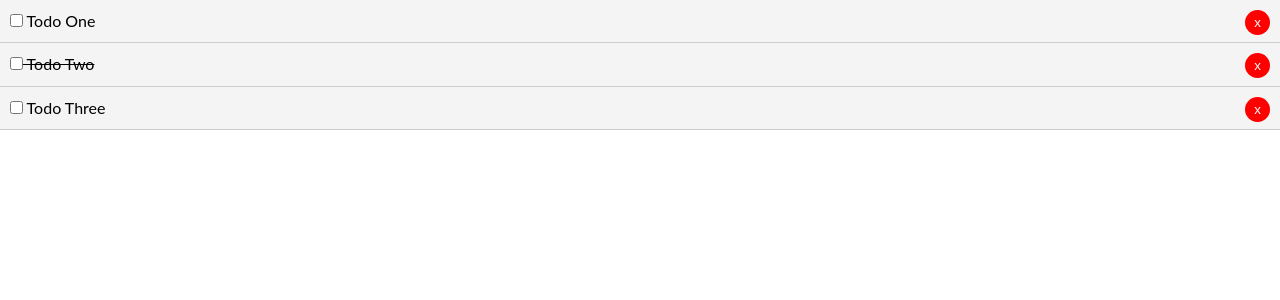
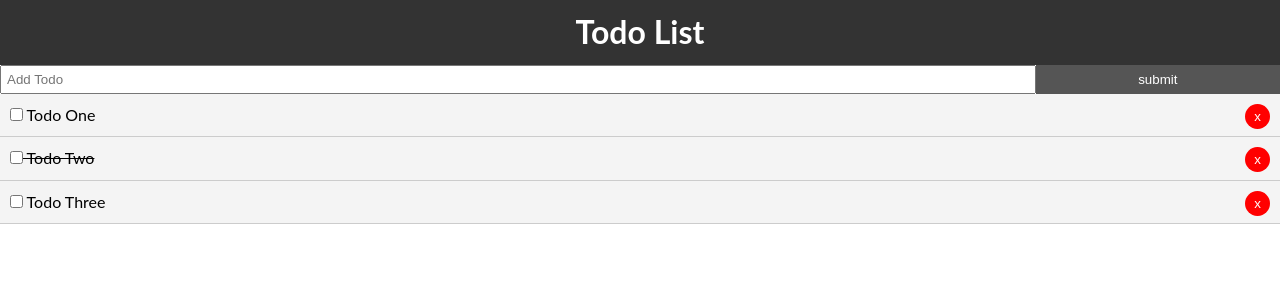
Before and after one commit to FreesiaBloom/VueToDoList, a Vue app in the folder crash_todolist/: page / in a window 1280 px wide. Shown: the top 300 px of the page. Built offline with nearby package versions, Linux system fonts and the light colour scheme.

Commit message:
adding todo

```diff
--- a/crash_todolist/src/App.vue
+++ b/crash_todolist/src/App.vue
@@ -1,17 +1,22 @@
 <template>
   <div id="app">
+    <Header />
+    <AddTodo v-on:add-todo="addTodo"/>
     <Todos v-bind:todos="todos" v-on:del-todo="deleteTodo"/>
   </div>
 </template>
 
 <script>
 import Todos from './components/Todos';
-
+import Header from './components/layout/Header'
+import AddTodo from './components/AddTodo'
 
 export default {
   name: 'app',
   components: {
+    Header,
     Todos,
+    AddTodo
   },
   data() {
     return {
@@ -37,6 +42,9 @@
   methods: {
     deleteTodo(id) {
       this.todos = this.todos.filter(todo => todo.id !== id);
+    },
+    AddTodo(newTodo) {
+      this.todos = [...this.todos, newTodo];
     }
   }
 }
@@ -53,4 +61,17 @@
   font-family: 'Lato', sans-serif;
   line-height: 1.4;
 }
+
+.btn {
+  display: inline-block;
+  border: none;
+  background: #555;
+  color: #fff;
+  padding: 7px 20px;
+  cursor: pointer;
+}
+
+.btn:hover {
+  background: #666;
+}
 </style>
--- /dev/null
+++ b/crash_todolist/src/components/AddTodo.vue
@@ -0,0 +1,46 @@
+<template>
+    <div>
+        <form @submit="addTodo">
+            <input type="text" v-model="title" name="title" placeholder="Add Todo">
+            <input type="submit" value="submit" class="btn">
+        </form>
+    </div>
+</template>
+<script>
+import uuid from 'uuid';
+
+export default {
+    name: "AddTodo",
+    data() {
+        return {
+            title: ''
+        }
+    },
+    methods: {
+        addTodo(e) {
+            e.preventDefault();
+            const newTodo = {
+                id: uuid.v4(),
+                title: this.title,
+                completed: false
+            }
+            this.$emit('add-todo', newTodo);
+        }
+    }
+}
+</script>
+
+<style scoped>
+form {
+    display: flex;
+}
+
+input[type="text"] {
+    flex: 10;
+    padding: 5px;
+}
+
+input[type="submit"] {
+    flex: 2;
+}
+</style>
--- /dev/null
+++ b/crash_todolist/src/components/layout/Header.vue
@@ -0,0 +1,25 @@
+<template>
+    <header class="header">
+        <h1>Todo List</h1>
+    </header>
+</template>
+
+<script>
+export default {
+    name: "Header"
+}
+</script>
+
+<style scoped>
+.header {
+    background: #333;
+    color: #fff;
+    text-align: center;
+    padding: 10px;
+}
+
+.header a {
+    color: #fff;
+    padding-right: 5px;
+}
+</style>
```
